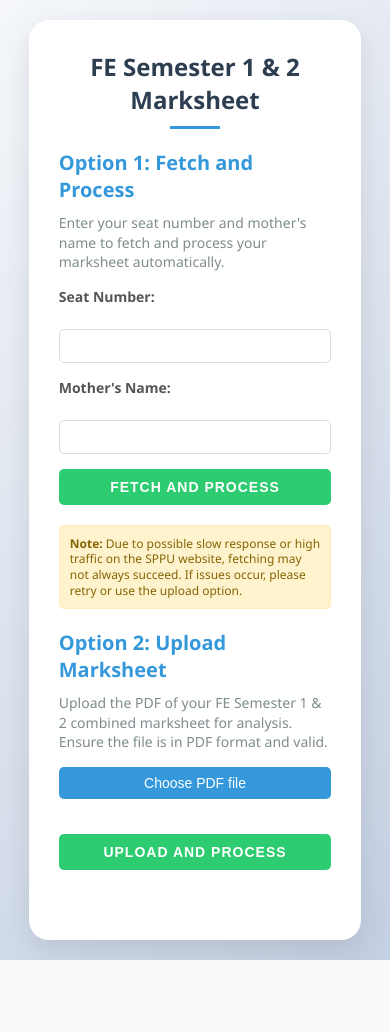
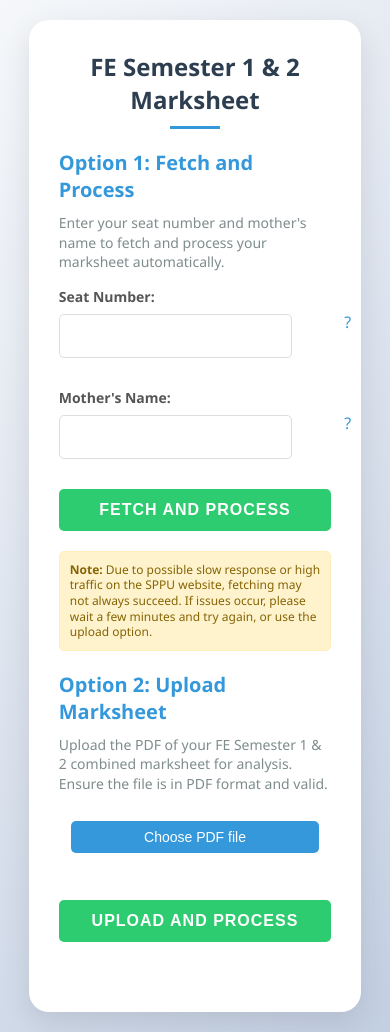
Before and after one commit to AlbatrossC/sppu_marksheet_analysis, a Flask app: page /fe_sem1_sem2 in a window 390 px wide; the page is wider, and only the part inside the window is pictured. Before the commit the page ends 960 px from the top of that part, so only its background shows below. Run offline with Flask 3, Linux system fonts and the light colour scheme; parts of the project's set-up code (start-up, migrations or seed data) failed here and were passed over.

Commit message:
Changed style

```diff
--- a/templates/FE/upload_sem1_sem2.html
+++ b/templates/FE/upload_sem1_sem2.html
@@ -147,6 +147,58 @@
         .highlight-yellow {
             background-color: yellow;
         }
+        .input-wrapper {
+            position: relative;
+            margin-bottom: 15px;
+        }
+        .tooltip {
+            position: absolute;
+            right: -20px;
+            top: 50%;
+            transform: translateY(-50%);
+            cursor: pointer;
+            color: #3498db;
+        }
+        .tooltip-text {
+            visibility: hidden;
+            width: 200px;
+            background-color: #555;
+            color: #fff;
+            text-align: center;
+            border-radius: 6px;
+            padding: 5px;
+            position: absolute;
+            z-index: 1;
+            bottom: 125%;
+            left: 50%;
+            margin-left: -100px;
+            opacity: 0;
+            transition: opacity 0.3s;
+        }
+        .tooltip:hover .tooltip-text {
+            visibility: visible;
+            opacity: 1;
+        }
+        .spinner {
+            display: none;
+            width: 30px;
+            height: 30px;
+            border: 3px solid #f3f3f3;
+            border-top: 3px solid #3498db;
+            border-radius: 50%;
+            animation: spin 1s linear infinite;
+            margin: 10px auto;
+        }
+        @keyframes spin {
+            0% { transform: rotate(0deg); }
+            100% { transform: rotate(360deg); }
+        }
+        @media (max-width: 768px) {
+            input[type="text"], .file-input-wrapper, .button {
+                font-size: 16px;
+                padding: 12px;
+            }
+        }
     </style>
 </head>
 <body>
@@ -158,15 +210,26 @@
             <p class="description">
                 Enter your seat number and mother's name to fetch and process your marksheet automatically.
             </p>
-            <form action="/fe_sem1_sem2" method="POST">
-                <label for="seat_no">Seat Number:</label>
-                <input type="text" name="seat_no" id="seat_no" required>
-                <label for="mother_name">Mother's Name:</label>
-                <input type="text" name="mother_name" id="mother_name" required>
+            <form action="/fe_sem1_sem2" method="POST" id="fetchForm">
+                <div class="input-wrapper">
+                    <label for="seat_no">Seat Number:</label>
+                    <input type="text" name="seat_no" id="seat_no" required>
+                    <span class="tooltip">?
+                        <span class="tooltip-text">Enter your 8-digit seat number</span>
+                    </span>
+                </div>
+                <div class="input-wrapper">
+                    <label for="mother_name">Mother's Name:</label>
+                    <input type="text" name="mother_name" id="mother_name" required>
+                    <span class="tooltip">?
+                        <span class="tooltip-text">Enter your mother's full name as per records</span>
+                    </span>
+                </div>
                 <button type="submit" class="button">Fetch and Process</button>
             </form>
+            <div class="spinner" id="fetchSpinner"></div>
             <div class="warning">
-                <strong>Note:</strong> Due to possible slow response or high traffic on the SPPU website, fetching may not always succeed. If issues occur, please retry or use the upload option.
+                <strong>Note:</strong> Due to possible slow response or high traffic on the SPPU website, fetching may not always succeed. If issues occur, please wait a few minutes and try again, or use the upload option.
             </div>
         </div>
 
@@ -175,7 +238,7 @@
             <p class="description">
                 Upload the PDF of your FE Semester 1 & 2 combined marksheet for analysis. Ensure the file is in PDF format and valid.
             </p>
-            <form action="/fe_sem1_sem2" method="POST" enctype="multipart/form-data">
+            <form action="/fe_sem1_sem2" method="POST" enctype="multipart/form-data" id="uploadForm">
                 <div class="file-input-wrapper">
                     <button type="button" class="btn">
                         <i class="fas fa-cloud-upload-alt"></i> Choose PDF file
@@ -185,6 +248,7 @@
                 <div class="file-name" id="file-name"></div>
                 <button type="submit" class="button">Upload and Process</button>
             </form>
+            <div class="spinner" id="uploadSpinner"></div>
         </div>
     </div>
 
@@ -206,6 +270,26 @@
 
         // Call the function to highlight rows
         highlightRows();
+
+        // Show spinner and disable button on form submission
+        document.getElementById('fetchForm').addEventListener('submit', function(e) {
+            document.getElementById('fetchSpinner').style.display = 'block';
+            e.submitter.disabled = true;
+        });
+
+        document.getElementById('uploadForm').addEventListener('submit', function(e) {
+            document.getElementById('uploadSpinner').style.display = 'block';
+            e.submitter.disabled = true;
+        });
+
+        // Error handling for fetch failures
+        window.addEventListener('load', function() {
+            const urlParams = new URLSearchParams(window.location.search);
+            const error = urlParams.get('error');
+            if (error === 'fetch_failed') {
+                alert('Unable to fetch data from SPPU website. Please try again later or use the upload option.');
+            }
+        });
     </script>
 </body>
 </html>
```
